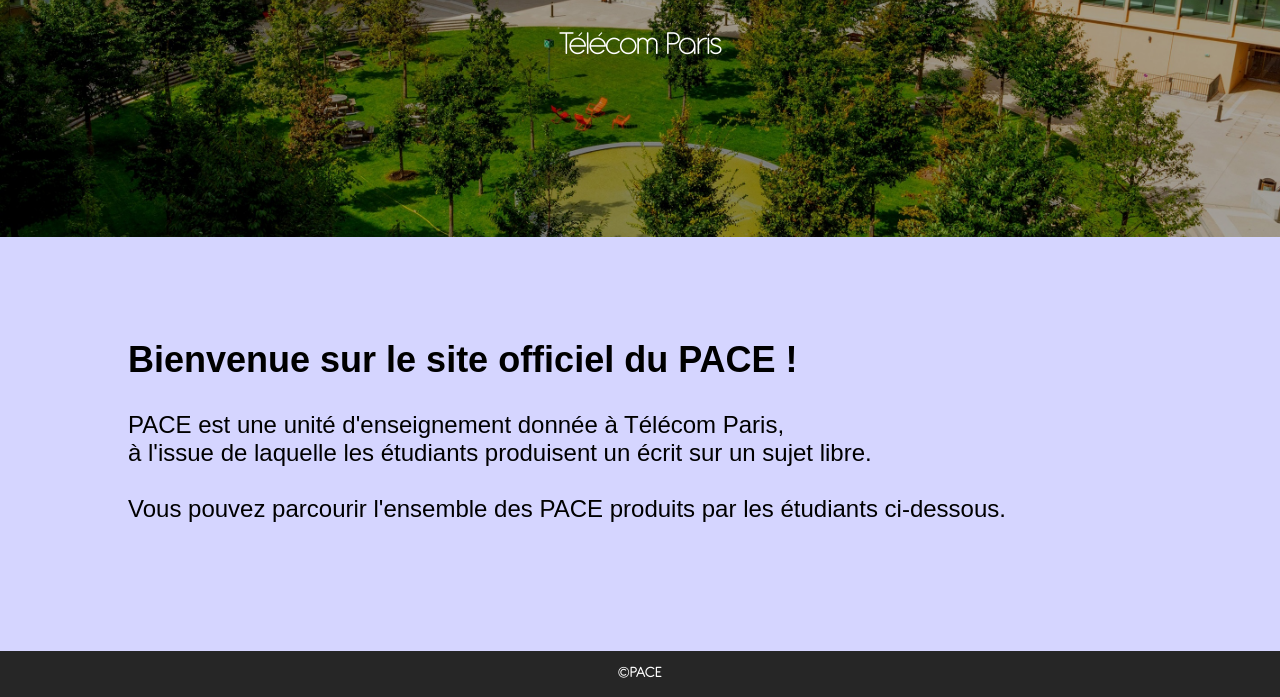
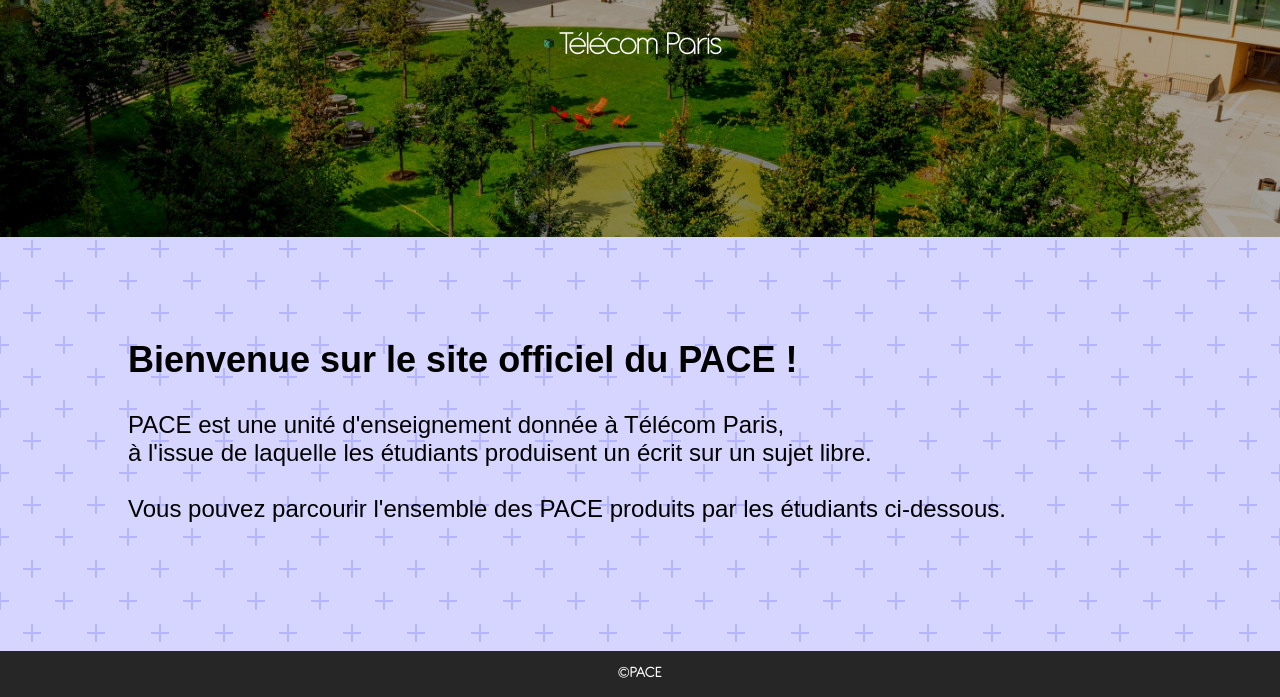
Before and after one commit to SandwichGouda/PACE, a Django app: page / in a window 1280 px wide. Shown: the part 423-1120 px from the top of the page. Run offline with Django 5.2, Linux system fonts and the light colour scheme.

Commit message:
Add crosses background.

```diff
--- a/myapp/static/myapp/styles.css
+++ b/myapp/static/myapp/styles.css
@@ -84,7 +84,7 @@
     margin-top: 8%;
     font-size:  150%;
     font-family: "antipasto-medium", Arial, sans-serif;
-    margin-bottom: 10%
+    margin-bottom: 10% ;
 }
 
 footer {
@@ -101,12 +101,15 @@
 
 html, body {
     margin: 0;
-    background-color: #D5D5FF;
 }
 
 body {
     margin-top: 60px; /* Add margin to prevent content from being hidden behind the fixed header */
     font-family: "antipasto-thin", Arial, sans-serif;
+
+    background: radial-gradient(circle, transparent 20%, #d5d5ff 20%, #d5d5ff 80%, transparent 80%, transparent) 0% 0% / 64px 64px, radial-gradient(circle, transparent 20%, #d5d5ff 20%, #d5d5ff 80%, transparent 80%, transparent) 32px 32px / 64px 64px, linear-gradient(#b5b5ff 2px, transparent 2px) 0px -1px / 32px 32px, linear-gradient(90deg, #b5b5ff 2px, #d5d5ff 2px) -1px 0px / 32px 32px #d5d5ff;
+    background-size: 64px 64px, 64px 64px, 32px 32px, 32px 32px;
+    background-color: #d5d5ff;
 }
 
 h1, h2, h3, h4 {
```
